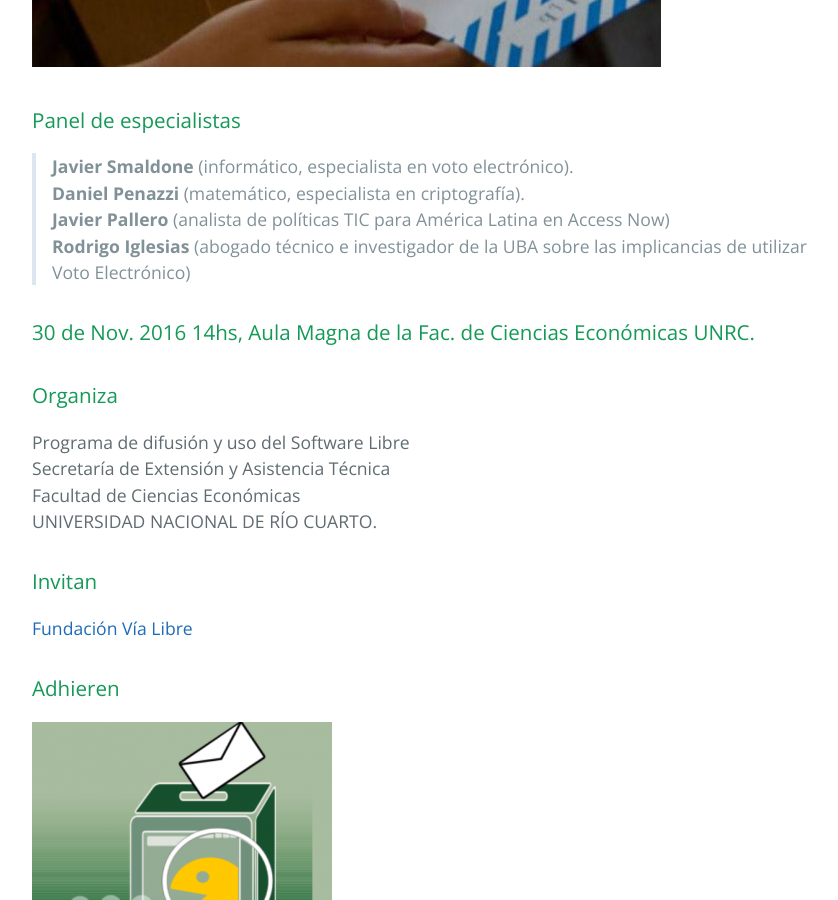
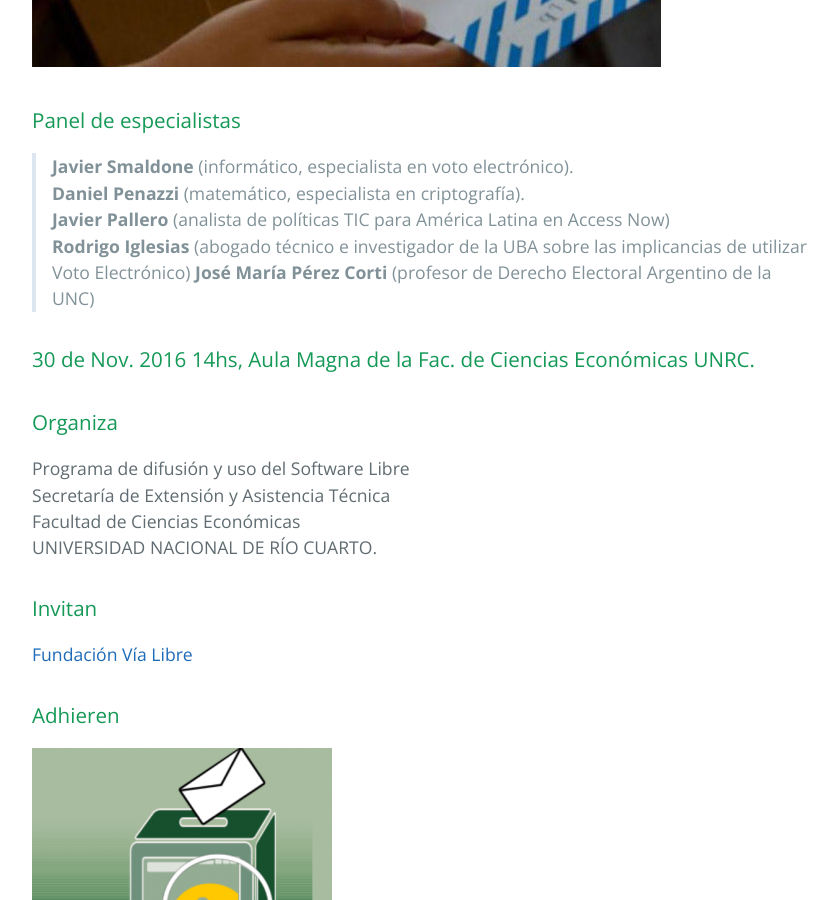
Before and after one commit to pewen/evoto, a Jekyll site: the page built from index.md, in a window 1280 px wide and 900 px high, scrolled down 778 px. Shown: the whole window, without its empty margins (192-1030 px from the left). Built offline with Jekyll 4.4.1, drawn with Linux system fonts in a browser that asks for light colours.

Commit message:
minor changes

```diff
--- a/index.md
+++ b/index.md
@@ -11,6 +11,7 @@ title: {{ site.name }}
 > **Daniel Penazzi** (matemático, especialista en criptografía).
 > **Javier Pallero** (analista de políticas TIC para América Latina en Access Now)
 > **Rodrigo Iglesias** (abogado técnico e investigador de la UBA sobre las implicancias de utilizar Voto Electrónico)
+> **José María Pérez Corti** (profesor de Derecho Electoral Argentino de la UNC)
 
 ### 30 de Nov. 2016 14hs, Aula Magna de la Fac. de Ciencias Económicas UNRC.
 
```
Also changed, not shown: 1 other file.
